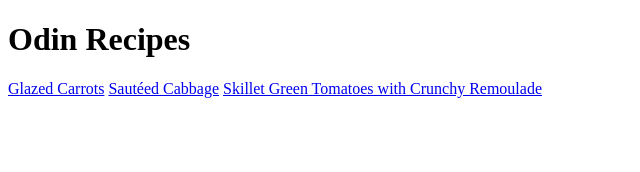
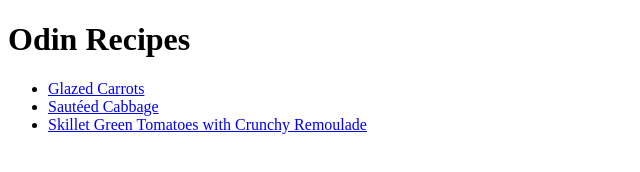
Before and after one commit to simon8800/odin-recipes, a plain HTML site: page index.html in a window 1280 px wide. Shown: the whole page, without its empty margins (0-640 px from the left). Drawn offline with Linux system fonts and the light colour scheme.

Commit message:
Add unordered list for recipe links

```diff
--- a/index.html
+++ b/index.html
@@ -7,8 +7,10 @@
 </head>
 <body>
     <h1>Odin Recipes</h1>
-    <a href="./recipes/glazedcarrots.html">Glazed Carrots</a>
-    <a href="./recipes/sauteedcabbage.html">Sautéed Cabbage</a>
-    <a href="./recipes/greentomatoremoulade.html">Skillet Green Tomatoes with Crunchy Remoulade</a>
+    <ul>
+        <li><a href="./recipes/glazedcarrots.html">Glazed Carrots</a></li>
+        <li><a href="./recipes/sauteedcabbage.html">Sautéed Cabbage</a></li>
+        <li><a href="./recipes/greentomatoremoulade.html">Skillet Green Tomatoes with Crunchy Remoulade</a></li>
+    </ul>
 </body>
 </html>
```
